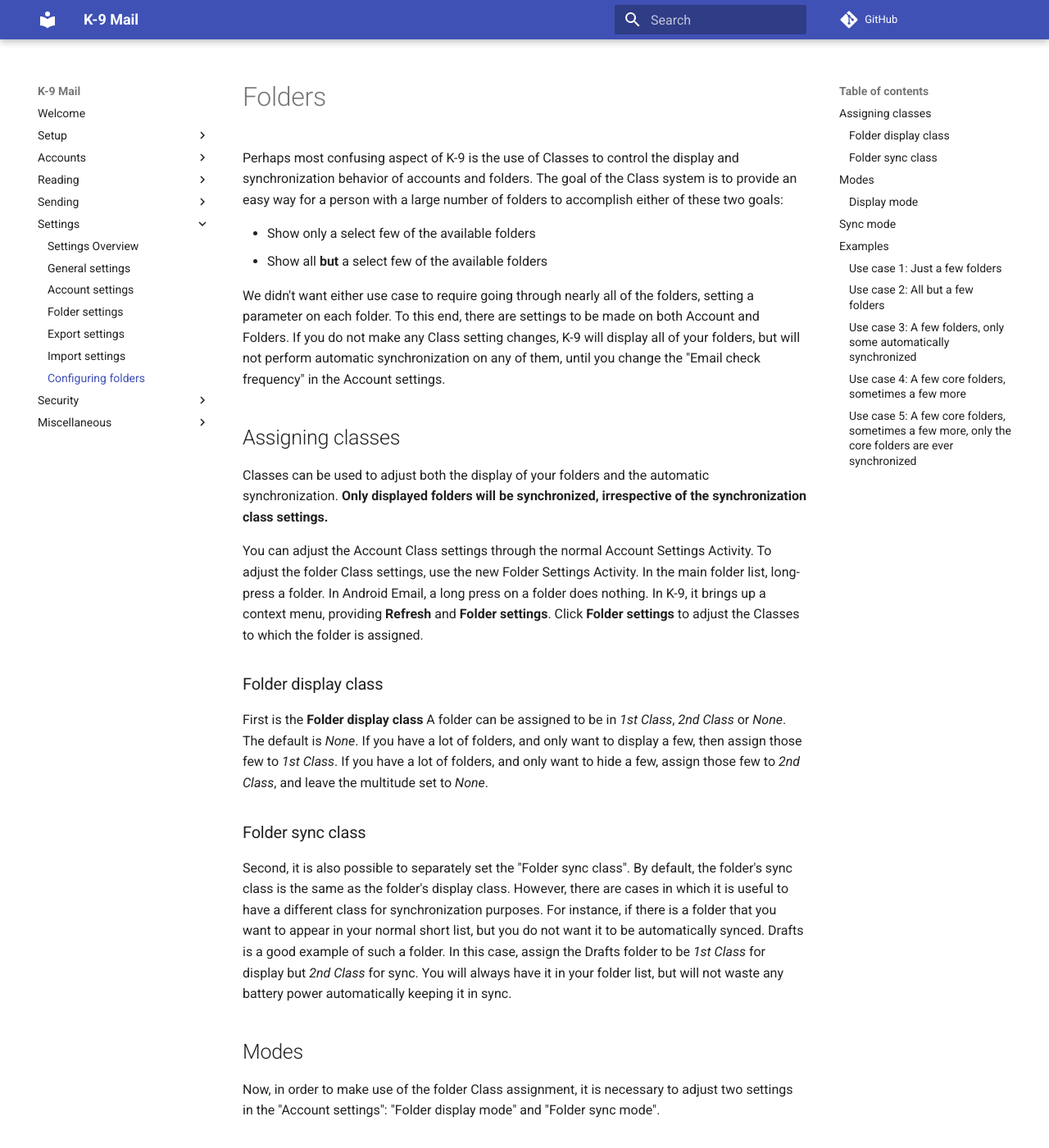
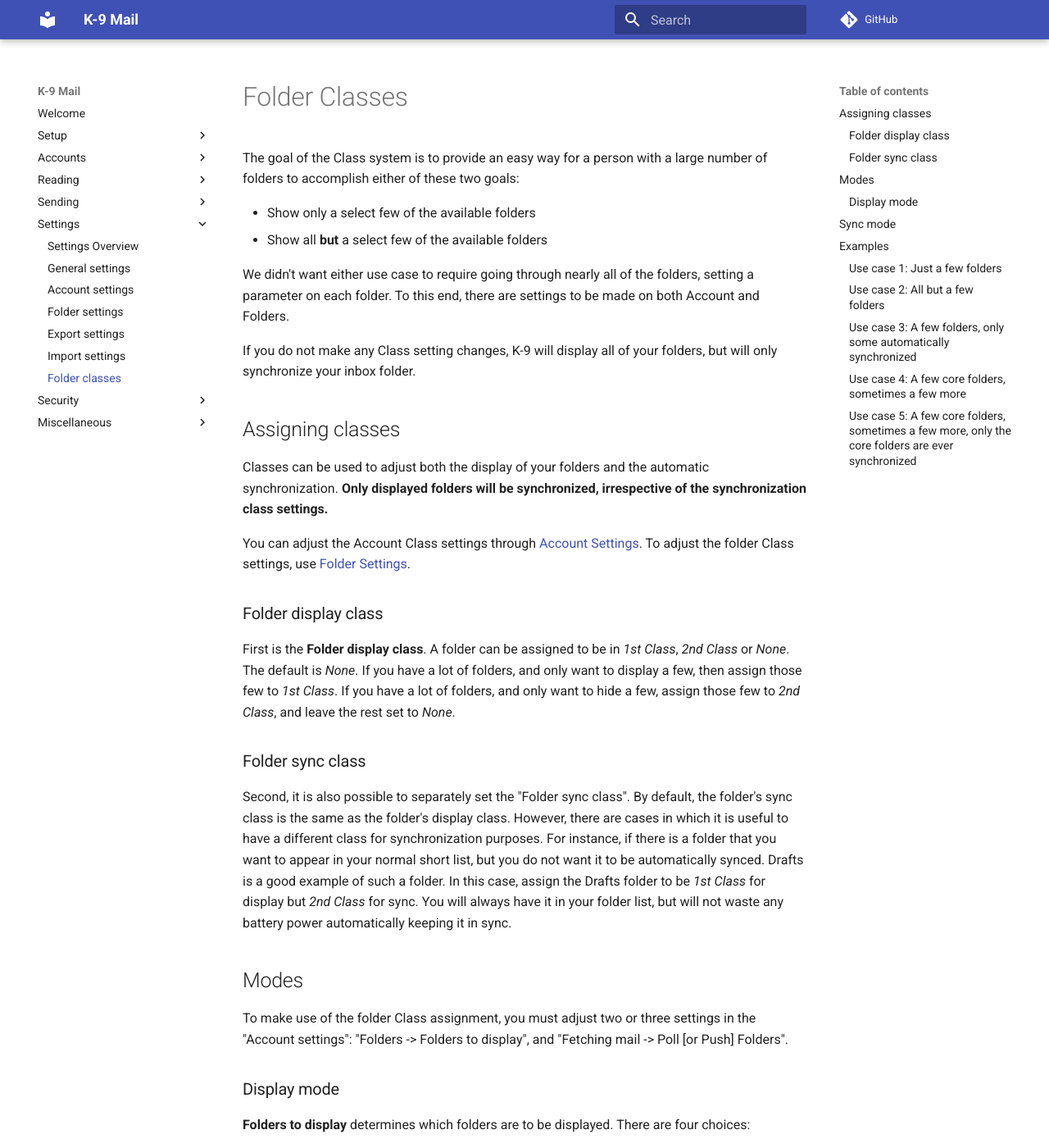
Before and after one commit to k9mail/k9mail-docs, an MkDocs documentation site: the page built from docs/en/current/settings/folder_classes.md, in a window 1280 px wide and 1400 px high. Shown: the whole window at 82% size. Built offline with MkDocs 1.6.1 and Material for MkDocs 9.7.7, drawn with Linux system fonts in a browser that asks for light colours; comment, search, counter and statistics services are not loaded; some of the changed text lies outside the part shown.

Commit message:
Update some of folder class description and remove duplication with other documentation

```diff
--- a/docs/en/current/settings/folders.md
+++ b/docs/en/current/settings/folder_classes.md
@@ -1,32 +1,29 @@
-# Folders
+# Folder Classes
 
-Perhaps most confusing aspect of K-9 is the use of Classes to control the display and synchronization behavior of
-accounts and folders.  The goal of the Class system is to provide an easy way for a person with a large number of
+The goal of the Class system is to provide an easy way for a person with a large number of
 folders to accomplish either of these two goals:
 
 * Show only a select few of the available folders
 * Show all **but** a select few of the available folders
 
 We didn't want either use case to require going through nearly all of the folders, setting a parameter on each folder.
-To this end, there are settings to be made on both Account and Folders. If you do not make any Class setting changes,
-K-9 will display all of your folders, but will not perform automatic synchronization on any of them, until you change
-the "Email check frequency" in the Account settings.
+To this end, there are settings to be made on both Account and Folders.
+
+If you do not make any Class setting changes, K-9 will display all of your folders, but will only synchronize your inbox folder.
 
 ## Assigning classes
 
 Classes can be used to adjust both the display of your folders and the automatic synchronization. **Only displayed
 folders will be synchronized, irrespective of the synchronization class settings.**
 
-You can adjust the Account Class settings through the normal Account Settings Activity.  To adjust the folder Class
-settings, use the new Folder Settings Activity. In the main folder list, long-press a folder. In Android Email, a long
-press on a folder does nothing. In K-9, it brings up a context menu, providing **Refresh** and **Folder settings**.
-Click **Folder settings** to adjust the Classes to which the folder is assigned.
+You can adjust the Account Class settings through [Account Settings](account.md).  To adjust the folder Class
+settings, use [Folder Settings](folder.md).
 
 ### Folder display class
 
-First is the **Folder display class**  A folder can be assigned to be in *1st Class*, *2nd Class* or *None*. The
+First is the **Folder display class**.  A folder can be assigned to be in *1st Class*, *2nd Class* or *None*. The
 default is *None*. If you have a lot of folders, and only want to display a few, then assign those few to *1st Class*.
-If you have a lot of folders, and only want to hide a few, assign those few to *2nd Class*, and leave the multitude set
+If you have a lot of folders, and only want to hide a few, assign those few to *2nd Class*, and leave the rest set
 to *None*.
 
 ### Folder sync class
@@ -40,12 +37,12 @@
 
 ## Modes
 
-Now, in order to make use of the folder Class assignment, it is necessary to adjust two settings in the "Account
-settings": "Folder display mode" and "Folder sync mode".
+To make use of the folder Class assignment, you must adjust two or three settings in the "Account
+settings": "Folders -> Folders to display", and "Fetching mail -> Poll [or Push] Folders".
 
 ### Display mode
 
-**Folder display mode** determines which folders are to be displayed.
+**Folders to display** determines which folders are to be displayed.
 There are four choices:
 
 * **All**: All folders are displayed.
@@ -58,7 +55,11 @@
 
 ## Sync mode
 
-**Folder sync mode** determines which folders are to be automatically synchronized at the "Email check frequency".
+There are two methods of syncing folders in K-9, see [Sync Types & K-9 Behavior](../reading/reading.md#sync-types-k-9-behavior).
+The relevant menu option to choose the sync mode is called either "Poll folders" or "Push folders", under the
+"Fetching mail" menu.
+
+The below options are applicable to both methods, to determine which folders are to be automatically synchronized.
 
 There are four choices:
 
@@ -68,7 +69,7 @@
 * **1st and 2nd Class folders**: Only displayed folders that were explicitly set to be either *1st Class* or *2nd Class*
   for their "sync class" are automatically synchronized.
 * **All except 2nd Class folders**: All displayed folders, except those that are selected to be in *2nd Class* for their
-  sync class, are automatically synchronized.
+  "sync class", are automatically synchronized.
 
 ## Examples
 
@@ -128,5 +129,4 @@
 |**Display mode/class**|*Only 1st Class folders*¹|*2nd Class*|*1st Class*|*1st Class*|*None*|
 |**Sync mode/class**|*Only 1st Class folders*|*Same as display class*|*Same as display class*|*Same as display class*|*Same as display class*|
 
-¹ To easily show the Inbox, and the imaginary other folders I want to sometimes see, just change the Account's **Folder
-display mode** to *1st and 2nd Class folders*.
+¹ To easily show the Inbox, and the imaginary other folders I want to sometimes see, just change the Account's **Folders to display** to *1st and 2nd Class folders*.
--- a/mkdocs.yml
+++ b/mkdocs.yml
@@ -32,7 +32,7 @@
     - Folder settings: en/current/settings/folder.md
     - Export settings: en/current/settings/export.md
     - Import settings: en/current/settings/import.md
-    - Configuring folders: en/current/settings/folders.md
+    - Folder classes: en/current/settings/folder_classes.md
   - Security:
     - Overview: en/current/security/overview.md
     - SSL/TLS: en/current/security/ssl.md
```
Also changed, not shown: docs/en/current/settings/account.md (+4 -11 lines), docs/en/current/settings/folder.md (+3 -3 lines).
